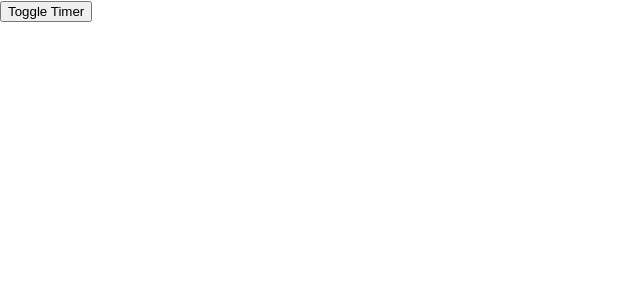
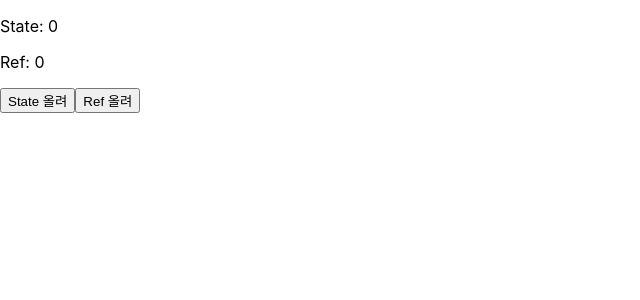
Before and after one commit to dkwooje/ReactHook, a React (Create React App) app in the folder blog/: page / in a window 1280 px wide. Shown: the top 300 px of the page, without its empty margins (0-640 px from the left). Built offline with nearby package versions, Linux system fonts and the light colour scheme; the HTML template or start-up script is replaced by a standard one.

Commit message:
UseRef 기본

```diff
--- a/blog/src/App.jsx
+++ b/blog/src/App.jsx
@@ -1,17 +1,28 @@
-import { useState } from "react";
-import Timer from "./component/Timer";
+import { useState, useRef } from "react";
 
 function App() {
 
-  const [showTimer,setShowTimer] = useState(false);
+  const [count, setCount] = useState(0);
+  const countRef = useRef(0);
+
+  console.log(countRef);
+  console.log('렌더링');
+
+  function increaseState(){
+    setCount(count + 1);
+  }
+
+  function increaseRef(){
+    countRef.current = countRef.current + 1;
+    console.log('Ref: ', countRef.current);
+  }
 
   return (
     <div>
-      {showTimer && <Timer />}
-      <button onClick={function(){
-        setShowTimer(!showTimer)
-      }}
-        >Toggle Timer</button>
+      <p>State: {count}</p>
+      <p>Ref: {countRef.current}</p>
+      <button onClick={increaseState}>State 올려</button>
+      <button onClick={increaseRef}>Ref 올려</button>
     </div>
   );
 }
--- a/blog/src/component/Timer.jsx
+++ /dev/null
@@ -1,26 +0,0 @@
-import { useEffect } from "react"
-
-
-export default function Timer(props){
-
-    useEffect(function(){
-        const timer = setInterval(function(){
-        console.log('타이머 돌아가는중....');
-        }, 500);
-
-        return function(){
-            clearInterval(timer);
-            console.log('타이머가 종료되었습니다.');
-        }
-     }, []);
-
-    return(
-        <div>
-            <span>타이머를 시작합니다. 콘솔을 보세요!</span>
-        </div>
-    );
-
-}
-
-//setInterval은 주어진 콜백 함수를 지정된 간격(밀리초 단위)마다 실행하는 데 사용됩니다.
-//React 컴포넌트에서도 반복적으로 어떤 작업을 수행할 때 유용합니다.
```
